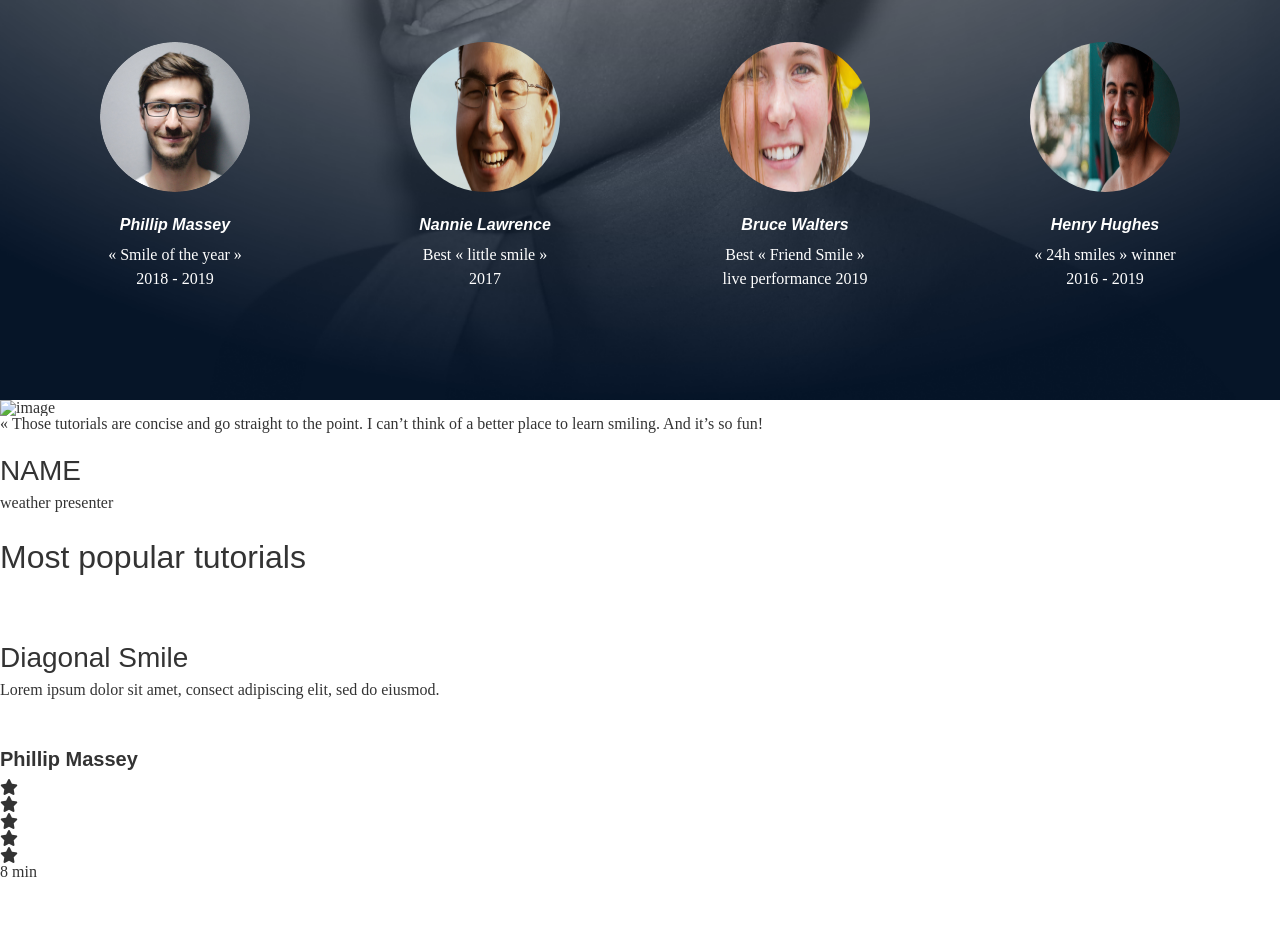
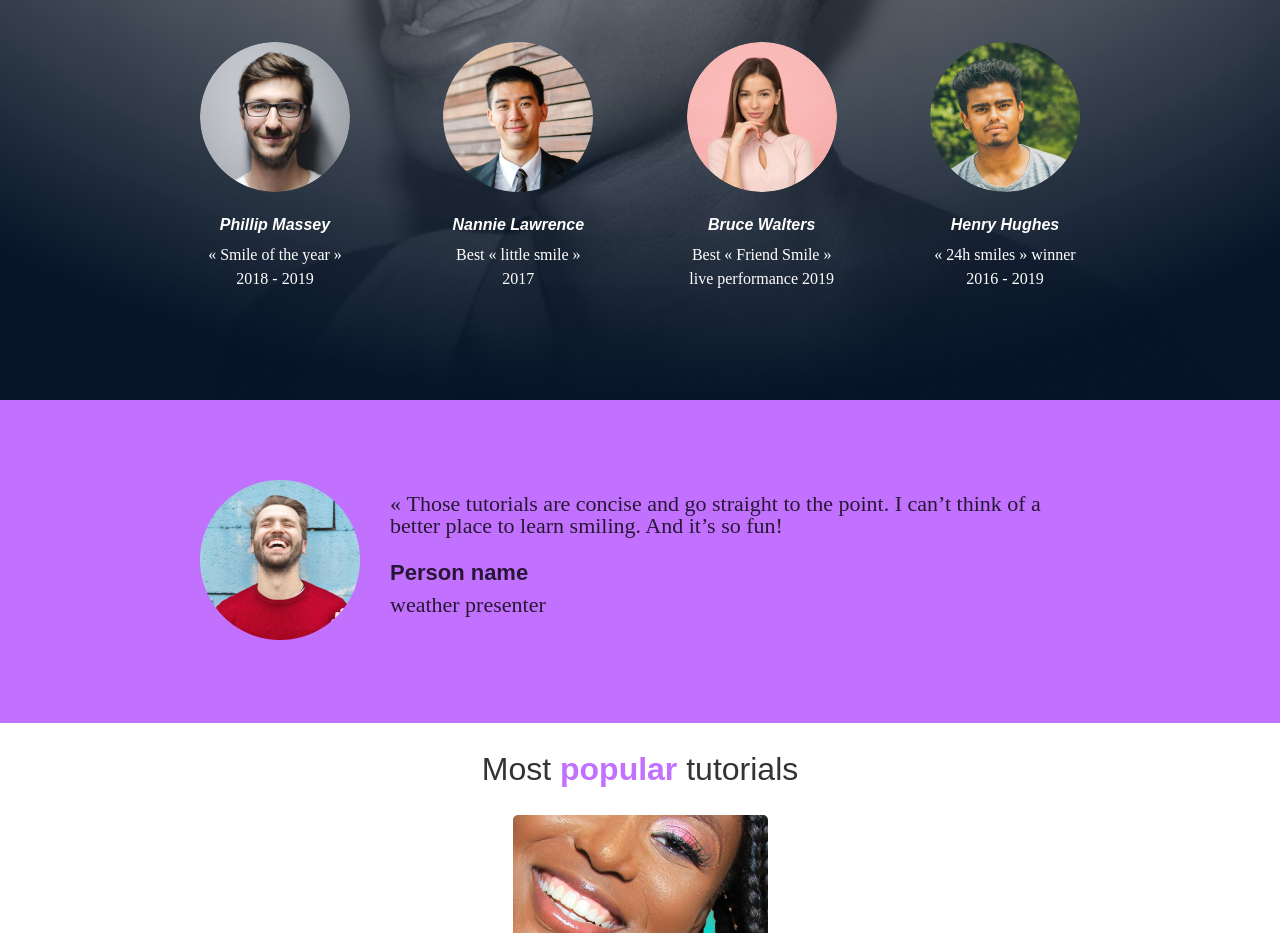
Before and after one commit to memesofting/alx_html_css, a plain HTML site: page css_advanced/index.html in a window 1280 px wide. Shown: the part 488-1421 px from the top of the page. Drawn offline with Linux system fonts and the light colour scheme.

Commit message:
styled testimonials section

```diff
--- a/css_advanced/index.html
+++ b/css_advanced/index.html
@@ -41,41 +41,41 @@
                         <p>« Smile of the year » 2018 - 2019</p>
                     </div>
                     <div class="pros-item">
-                        <img src="./images/6.png" alt="Nannie Lawrence">
+                        <img src="./images/2.png" alt="Nannie Lawrence">
                         <h3>Nannie Lawrence</h3>
                         <p>Best « little smile » 2017</p>
                     </div>
                     <div class="pros-item">
-                        <img src="./images/7.png" alt="Bruce Walters">
+                        <img src="./images/3.png" alt="Bruce Walters">
                         <h3>Bruce Walters</h3>
                         <p>Best « Friend Smile » live performance 2019</p>
                     </div>
                     <div class="pros-item">
-                        <img src="./images/8.png" alt="Henry Hughes">
+                        <img src="./images/4.png" alt="Henry Hughes">
                         <h3>Henry Hughes</h3>
                         <p>« 24h smiles » winner 2016 - 2019</p>
                     </div>
                 </div>
             </div>
         </section>
-        <section>
-            <div>
-                <img src="./images/Bitmap.png" alt="image">
+        <section class="testimonials">
+            <div class="testimonial-image">
+                <img src="./images/5.png" alt="image">
             </div>
-            <div>
+            <div class="testimonial-text">
                 <blockquote>« Those tutorials are concise and go straight to the point. I can’t think of a better place to learn smiling. And it’s so fun!</blockquote>
-                <h3>NAME</h3>
+                <h3>Person name</h3>
                 <P>weather presenter</P>
             </div>
         </section>
-        <section>
-            <h2>Most popular tutorials</h2>
-            <div>
-                <img src="./images/Bitmap (1).png" alt="">
+        <section class="popular-tutorials">
+            <h2>Most <strong style="color: #C271FF; font-weight: bold;">popular</strong> tutorials</h2>
+            <div class="tutorials-list">
+                <img src="./images/9.png" alt="">
                 <h3>Diagonal Smile</h3>
                 <p>Lorem ipsum dolor sit amet, consect adipiscing elit, sed do eiusmod.</p>
                 <div>
-                    <img src="./images/1 (3).png" alt="">
+                    <img src="./images/6.png" alt="">
                     <h4>Phillip Massey</h4>
                 </div>
                 <div>
@@ -88,11 +88,11 @@
                 <p>8 min</p>
             </div>
             <div>
-                <img src="./images/Bitmap (4).png" alt="">
+                <img src="./images/7.png" alt="">
                 <h3>Happy Smile</h3>
                 <p>Lorem ipsum dolor sit amet, consect adipiscing elit, sed do eiusmod.</p>
                 <div>
-                    <img src="./images/1 (3).png" alt="">
+                    <img src="./images/8.png" alt="">
                     <h4>Phillip Massey</h4>
                 </div>
                 <div>
@@ -105,11 +105,11 @@
                 <p>8 min</p>
             </div>
             <div>
-                <img src="./images/Bitmap (3).png" alt="">
+                <img src="./images/2.png" alt="">
                 <h3>Natural Smile</h3>
                 <p>Lorem ipsum dolor sit amet, consect adipiscing elit, sed do eiusmod.</p>
                 <div>
-                    <img src="./images/1 (3).png" alt="">
+                    <img src="./images/2.png" alt="">
                     <h4>Phillip Massey</h4>
                 </div>
                 <div>
@@ -122,11 +122,11 @@
                 <p>8 min</p>
             </div>
             <div>
-                <img src="./images/Bitmap (2).png" alt="">
+                <img src="./images/2.png" alt="">
                 <h3>Sad Smile</h3>
                 <p>Lorem ipsum dolor sit amet, consect adipiscing elit, sed do eiusmod.</p>
                 <div>
-                    <img src="./images/1 (3).png" alt="">
+                    <img src="./images/2.png" alt="">
                     <h4>Phillip Massey</h4>
                 </div>
                 <div>
--- a/css_advanced/styles.css
+++ b/css_advanced/styles.css
@@ -25,21 +25,23 @@ nav {
 }
 
 nav img {
-    margin: 0 100px;
+    margin: 0 200px;
 }
 
 nav ul {
-    margin: 0 100px;
+    margin: 0 200px;
 }
 nav a {
     font-size: 12px;
     color: white;
 }
 
+/* Hero section */
+
 .hero {
     width: 100%;
     display: flex;
-    padding: 0 100px;
+    padding: 0 200px;
     flex-direction: column;
     justify-content: center;
     align-items: center;
@@ -137,3 +139,29 @@ h2 {
     line-height: 1.5;
     text-align: center;
 }
+
+/* Testimonial section */
+.testimonials {
+    display: flex;
+    flex-direction: row;
+    justify-content: center;
+    align-items: center;
+    padding: 80px 200px;
+    gap: 30px;
+    background-color: #C271FF;
+}
+
+.testimonial-text {
+    font-size: 22px;
+    font-weight: lighter;
+    margin-left: auto;
+}
+
+.testimonial-text h3 {
+    font-weight: bold;
+    font-size: 22px
+}
+
+.popular-tutorials {
+    text-align: center;
+}
```
